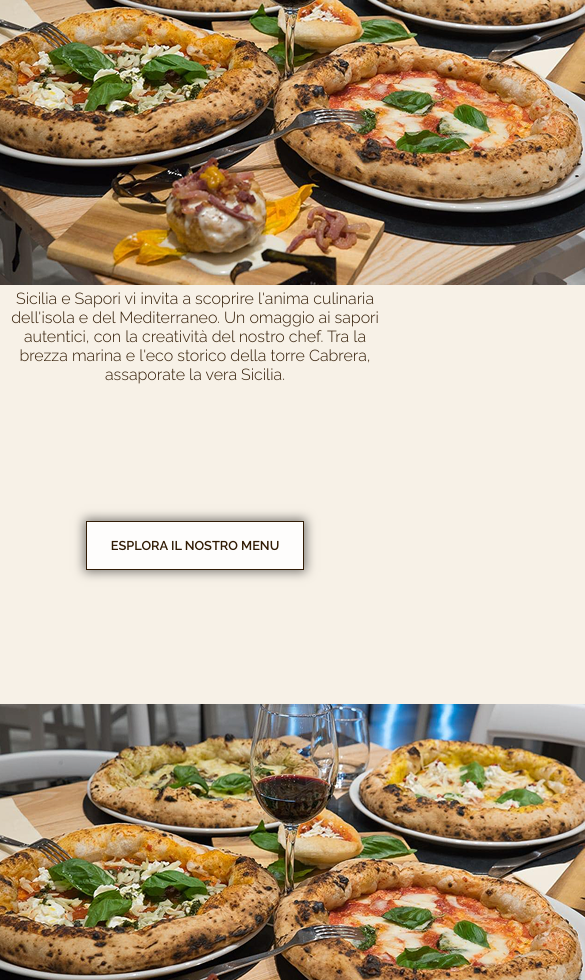
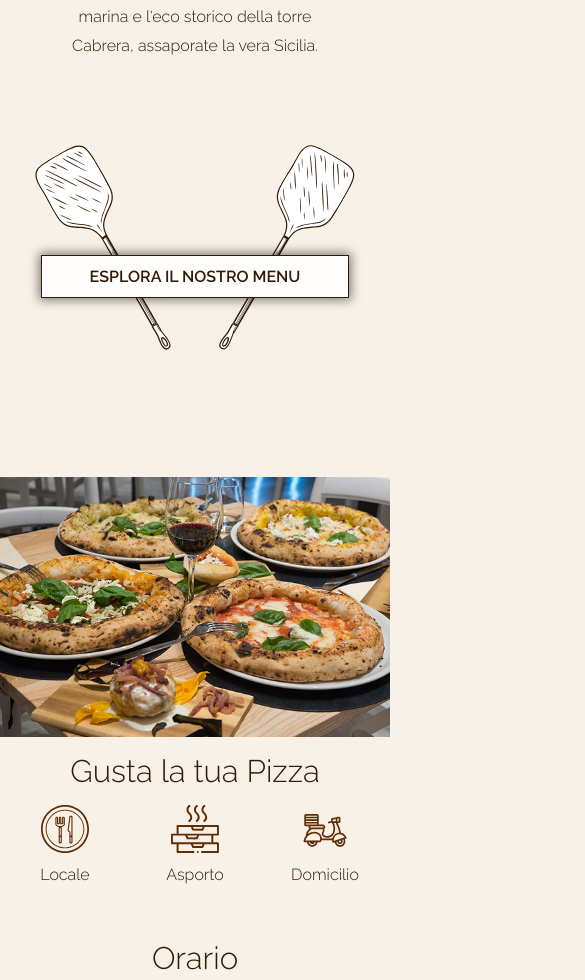
Before and after one commit to Giunta-Giovanni/sicilia_e_sapori_fe, a React (Vite) app: page /it in a window 390 px wide. Shown: the part 1020-2000 px from the top of the page, 585 px wide, since content can reach past the window. Built offline with nearby package versions, Linux system fonts and the light colour scheme; no server answers; a web font is replaced by a local one.

Commit message:
feat: update HomePage styles for layout and responsiveness, add map section

```diff
--- a/src/pages/homePage/HomePage.module.css
+++ b/src/pages/homePage/HomePage.module.css
@@ -1,3 +1,14 @@
+.title {
+    padding: 1rem;
+    font-weight: 300;
+}
+
+.presentation,
+.infoBox,
+.maps {
+    text-align: center;
+}
+
 /* hero */
 .hero {
     position: relative;
@@ -10,23 +21,20 @@
     object-fit: cover;
 }
 
-/* textBox */
 .hero .textBox {
     position: absolute;
     top: 50%;
     left: 50%;
     transform: translate(-50%, -50%);
     width: 90%;
-    /* debug */
-    /* background-color: red; */
 }
 
 .hero .textBox p {
     color: var(--primary-white);
     font-size: 1.5rem;
     line-height: 2rem;
+    text-transform: uppercase;
     text-align: center;
-    text-transform: uppercase;
 }
 
 .hero .arrowBox {
@@ -35,174 +43,170 @@
     left: 50%;
     transform: translate(-50%, -5%);
     animation: moveUpDown 3s infinite;
-    /* debug */
-    /* background-color: red; */
 }
 
 .arrowBox img {
     height: 5rem;
-
 }
 
 @keyframes moveUpDown {
-    0% {
+
+    0%,
+    100% {
         bottom: 4%;
     }
 
     50% {
         bottom: 0%;
     }
-
-    100% {
-        bottom: 4%;
-    }
 }
 
-/* presentation */
-.presentation {
-    text-align: center;
-    /* debug */
-    /* background-color: rgb(0, 195, 255); */
-}
-
-/* welcome */
-.presentation .welcome {
+/* layout containers */
+.boxLayout {
     display: flex;
     border-top: 1px solid var(--primary-brown);
     border-bottom: 1px solid var(--primary-brown);
     padding: 0 40px;
-
-    /* debug */
-    /* height: 200px; */
-    /* background-color: red; */
 }
 
-.presentation .welcome div {
-    width: 100%;
-    object-fit: fill;
-    border-left: 1px solid var(--primary-brown);
-    border-right: 0.5px solid var(--primary-brown);
 
-    /* debug */
-    /* background-color: purple; */
-}
-
-/* imgBox */
-.presentation .welcome .imgBox img {
-    width: 100%;
-    height: 100%;
-    object-fit: cover;
-}
-
-/* textBox */
-.presentation .welcome .textBox {
-    display: flex;
-    align-items: center;
-    line-height: 1.8rem;
-    /* debug */
-    /* background-color: purple; */
-}
-
-.welcome .textBox p {
-    padding: 2rem;
-
-    /* debug */
-    /* background-color: green; */
-}
-
-@media (max-width:768px) {
-    .presentation .welcome {
-        border: none;
-    }
-
-    .presentation .welcome div {
-        border: none;
-    }
-
-    .presentation .welcome .imgBox {
-        display: none;
-    }
-
-    .welcome .textBox p {
+@media (max-width: 992px) {
+    .boxLayout {
         padding: 0;
     }
 }
 
+@media (max-width:768px) {
+    .boxLayout {
+        display: block;
+        padding: 0 20px;
+    }
+
+    .boxLayout div {
+        margin-bottom: 1rem;
+    }
+
+    .boxLayout,
+    .boxLayout div,
+    .boxLayout .textBox p {
+        border: none !important;
+        padding: 0;
+    }
+}
+
+.boxLayout div {
+    flex: 1;
+    width: 100%;
+    object-fit: fill;
+}
+
+.boxLayout div p {
+    padding: 0.5rem 0;
+}
+
+.presentation .boxLayout div {
+    border-left: 1px solid var(--primary-brown);
+    border-right: 0.5px solid var(--primary-brown);
+}
+
+
+/* imgBox */
+.imgBox {
+    display: none;
+}
+
+.presentation .boxLayout .imgBox {
+    display: block;
+}
+
+
+@media (max-width:768px) {
+    .imgBox {
+        display: block;
+    }
+
+    .presentation .boxLayout .imgBox {
+        display: none;
+    }
+
+}
+
+.imgBox img {
+    display: block;
+    width: 100%;
+    aspect-ratio: 3/2;
+    object-fit: cover;
+}
+
+
+/* textBox */
+.presentation .boxLayout .textBox {
+    display: flex;
+    align-items: center;
+    line-height: 1.8rem;
+}
+
+.boxLayout .textBox p {
+    padding: 0 3rem;
+}
+
+
+
+
+
 /* boxLink */
-.presentation .boxLink {
+.boxLink {
+    position: relative;
     display: flex;
     align-items: center;
     justify-content: center;
-    /* altezza elemento */
-    min-height: 500px;
-
-    /* debug */
-    /* background-color: rgba(187, 208, 82, 0.495); */
+    min-height: 25rem;
 }
 
-@media (max-width:567px) {
-    .presentation .boxLink {
-        margin: 0;
-        min-height: 320px;
-    }
+/* btnStyle */
+.btnStyle {
+    cursor: pointer;
+    padding: 0.7rem 3rem;
+    border: 1px solid var(--primary-brown);
+    background-color: var(--secondary-white);
+    transition: background-color 0.3s ease;
+    box-shadow: 0px 0px 10px 2px rgba(0, 0, 0, 0.5);
+    z-index: 2;
 }
 
-.presentation .boxLink button {
-    position: relative;
+.btnStyle:hover {
+    background-color: #fefdfcc9;
 }
 
-.presentation .boxLink a {
-    position: relative;
+.btnStyle:active {
+    background-color: var(--secondary-white);
+}
+
+.btnStyle a {
+    text-decoration: none;
     font-weight: 600;
-    border: 1px solid var(--primary-brown);
-    background-color: var(--secondary-white);
     color: var(--primary-brown);
-    text-decoration: none;
+}
 
+/* peel */
+.peel {
+    position: absolute;
+    top: 50%;
+    width: 14rem;
+    z-index: 0;
+    /* transition: transform 1s ease-in-out; */
+}
 
+.boxLink .peel:nth-child(2) {
+    transform: rotateZ(60deg) translateX(-40%) translateY(70%);
+}
 
-    -webkit-box-shadow: 0px 0px 10px 2px rgba(0, 0, 0, 0.5);
-    box-shadow: 0px 0px 10px 2px rgba(0, 0, 0, 0.5);
-    padding: 1rem 2rem;
-
-    z-index: 2;
-    /* debug */
+.boxLink .peel:nth-child(3) {
+    transform: rotateZ(120deg) translateX(-40%) translateY(-70%);
 }
 
 
-@media (max-width:567px) {
-    .presentation .boxLink a {
-        font-size: 0.8rem;
-        padding: 1rem 1.5rem;
-    }
-}
-
-/* peel */
-.presentation .boxLink .peel {
-    position: absolute;
-    width: 15rem;
-    z-index: 0;
-    top: 50%;
-    left: 5%;
-    transition: transform 1s ease-in-out;
-
-}
-
-@media (max-width:567px) {
-    .presentation .boxLink .peel {
-        width: 12rem;
-    }
-}
-
-.presentation .boxLink .peel:nth-child(1) {
-    transform: rotateZ(60deg) rotateX(180deg) translate(-40%, -75%);
-
-}
-
-.presentation .boxLink .peel:nth-child(2) {
-    transform: rotateZ(120deg) translate(-40%, -75%);
-}
-
+/*
 .boxLink button:hover .peel:nth-child(1) {
     transform: rotateZ(90deg) rotateX(0deg) translate(-30%, 0%);
     animation: pellForward1 forwards 2s;
@@ -215,9 +219,10 @@
     animation-delay: 1s;
 }
 
-/* animation peel left */
 @keyframes pellForward1 {
-    0% {
+
+    0%,
+    100% {
         top: 50%;
     }
 
@@ -228,17 +233,14 @@
 
     50% {
         top: 30%;
-        transform: rotateZ(90deg) rotateX(0deg) rotateY(40deg)translate3d(0, 0, -50px) translate(-30%, 0%);
-    }
-
-    100% {
-        top: 50%;
+        transform: rotateZ(90deg) rotateX(0deg) rotateY(40deg) translate3d(0, 0, -50px) translate(-30%, 0%);
     }
 }
 
-/* animation peel right */
 @keyframes pellForward2 {
-    0% {
+
+    0%,
+    100% {
         top: 50%;
     }
 
@@ -249,10 +251,114 @@
 
     50% {
         top: 30%;
-        transform: rotateZ(90deg) rotateX(180deg) rotateY(40deg)translate3d(0, 0, -50px) translate(-30%, 0%);
+        transform: rotateZ(90deg) rotateX(180deg) rotateY(40deg) translate3d(0, 0, -50px) translate(-30%, 0%);
+    }
+}
+
+ */
+
+
+
+
+
+
+
+
+
+/* infoBox */
+.infoBox .where {
+    flex: 2;
+    order: 2;
+    border-left: 1px solid var(--primary-brown);
+    border-right: 1px solid var(--primary-brown);
+}
+
+.where .types {
+    display: flex;
+}
+
+.types .typeBox {
+    width: 100%;
+}
+
+.types .typeBox img {
+    width: 100%;
+    max-width: 3rem;
+    min-height: 3rem;
+}
+
+.infoBox .when {
+    order: 1;
+    border-left: 1px solid var(--primary-brown);
+}
+
+.infoBox .when p:nth-child(2) {
+    font-weight: 500;
+}
+
+.infoBox .contact {
+    order: 3;
+    border-right: 1px solid var(--primary-brown);
+}
+
+@media (max-width: 992px) {
+
+    .infoBox .when,
+    .infoBox .contact {
+        border: none;
+    }
+}
+
+@media (max-width: 768px) {
+
+    .infoBox .where {
+        border: none;
     }
 
-    100% {
-        top: 50%;
+    .where .types {
+        margin: 0;
     }
 }
+
+/* maps */
+.maps {
+    margin: 1rem 0 4rem 0;
+}
+
+@media (max-width: 768px) {
+    .maps {
+        margin: 0;
+    }
+}
+
+
+
+/* mapBox */
+.mapBox {
+    position: relative;
+    width: 70%;
+    padding: 1rem;
+    margin: 0 auto;
+    background-color: var(--secondary-white);
+    border: 1px solid var(--primary-brown);
+}
+
+.mapBox img {
+    width: 100%;
+}
+
+.mapBox button {
+    background-color: #fefdfc98;
+    position: absolute;
+    bottom: 2.5rem;
+    left: 50%;
+    transform: translateX(-50%);
+}
+
+@media (max-width: 768px) {
+    .mapBox {
+        width: 100%;
+        padding: 0;
+        border: none;
+    }
+}
```
